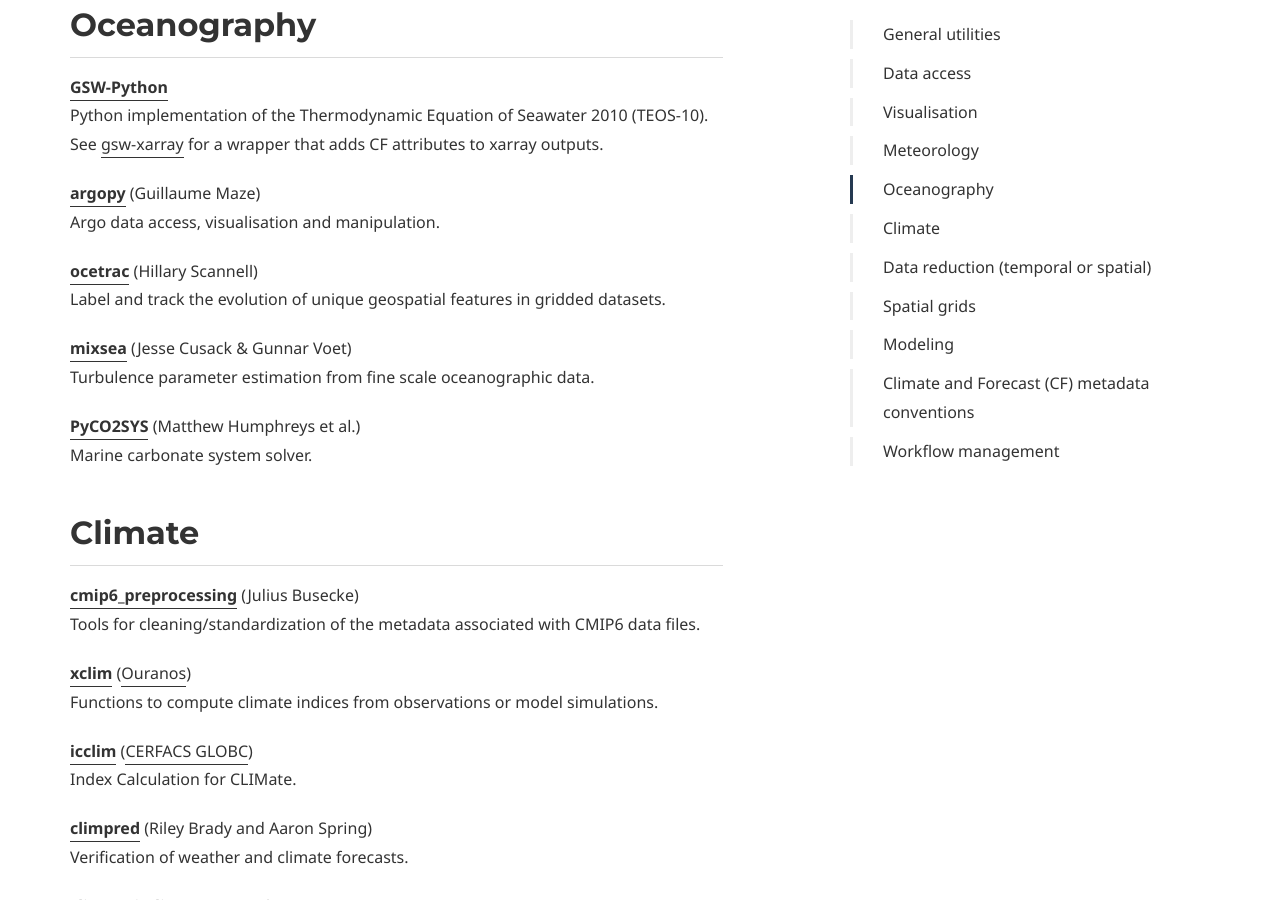
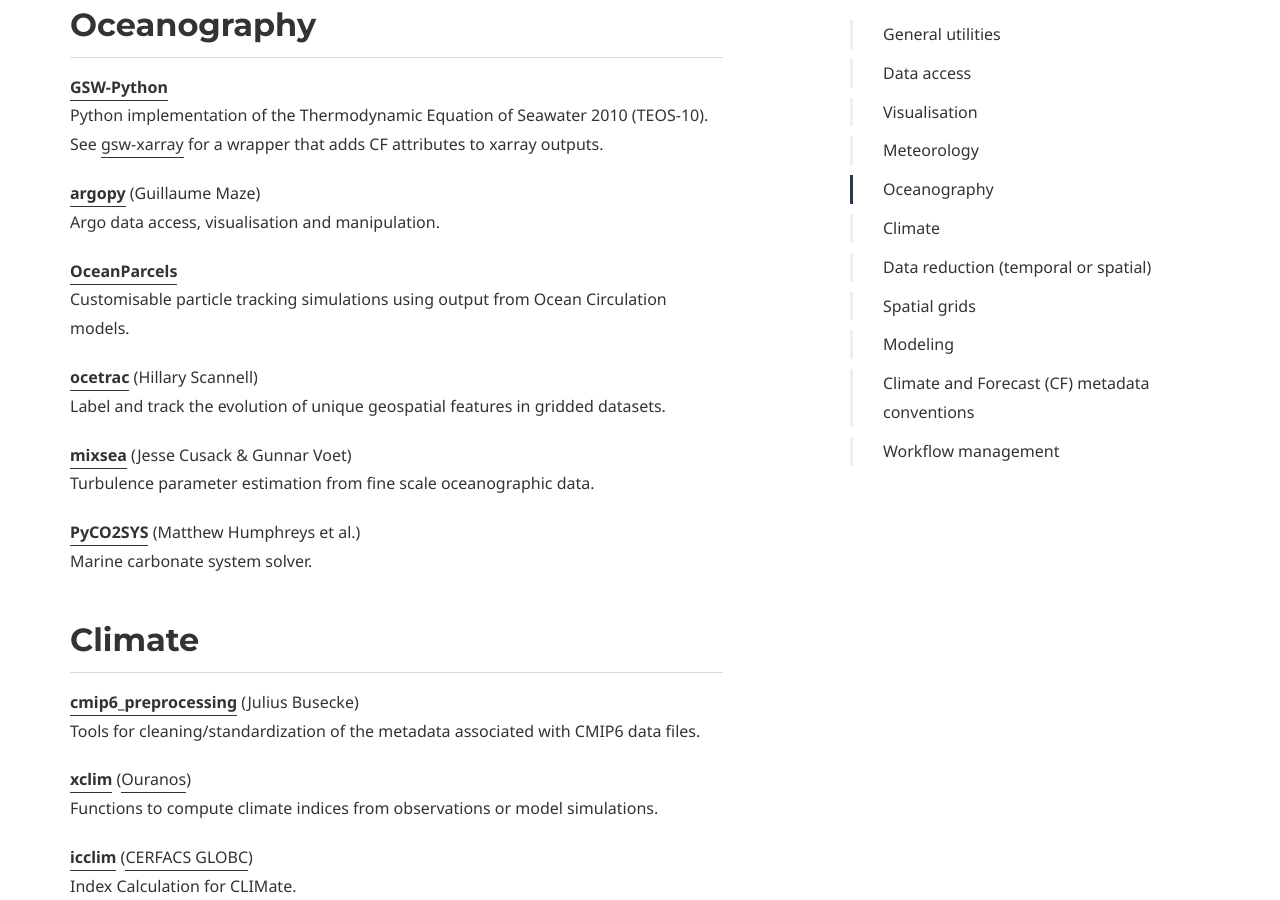
Before and after one commit to PyAOS/pyaos.github.io, a Jekyll site: the page built from packages.md, in a window 1280 px wide and 900 px high, scrolled down 3569 px. Built offline with Jekyll 4.4.1, drawn with Linux system fonts in a browser that asks for light colours; some web fonts are replaced.

Commit message:
Add OceanParcels

```diff
--- a/packages.md
+++ b/packages.md
@@ -135,6 +135,9 @@ See [gsw-xarray](https://gsw-xarray.readthedocs.io/) for a wrapper that adds CF
 **[argopy](https://github.com/euroargodev/argopy)** (Guillaume Maze)
 Argo data access, visualisation and manipulation.
 
+**[OceanParcels](https://oceanparcels.org/)**
+Customisable particle tracking simulations using output from Ocean Circulation models.
+
 **[ocetrac](https://ocetrac.readthedocs.io/)** (Hillary Scannell)
 Label and track the evolution of unique geospatial features in gridded datasets.
 
```
